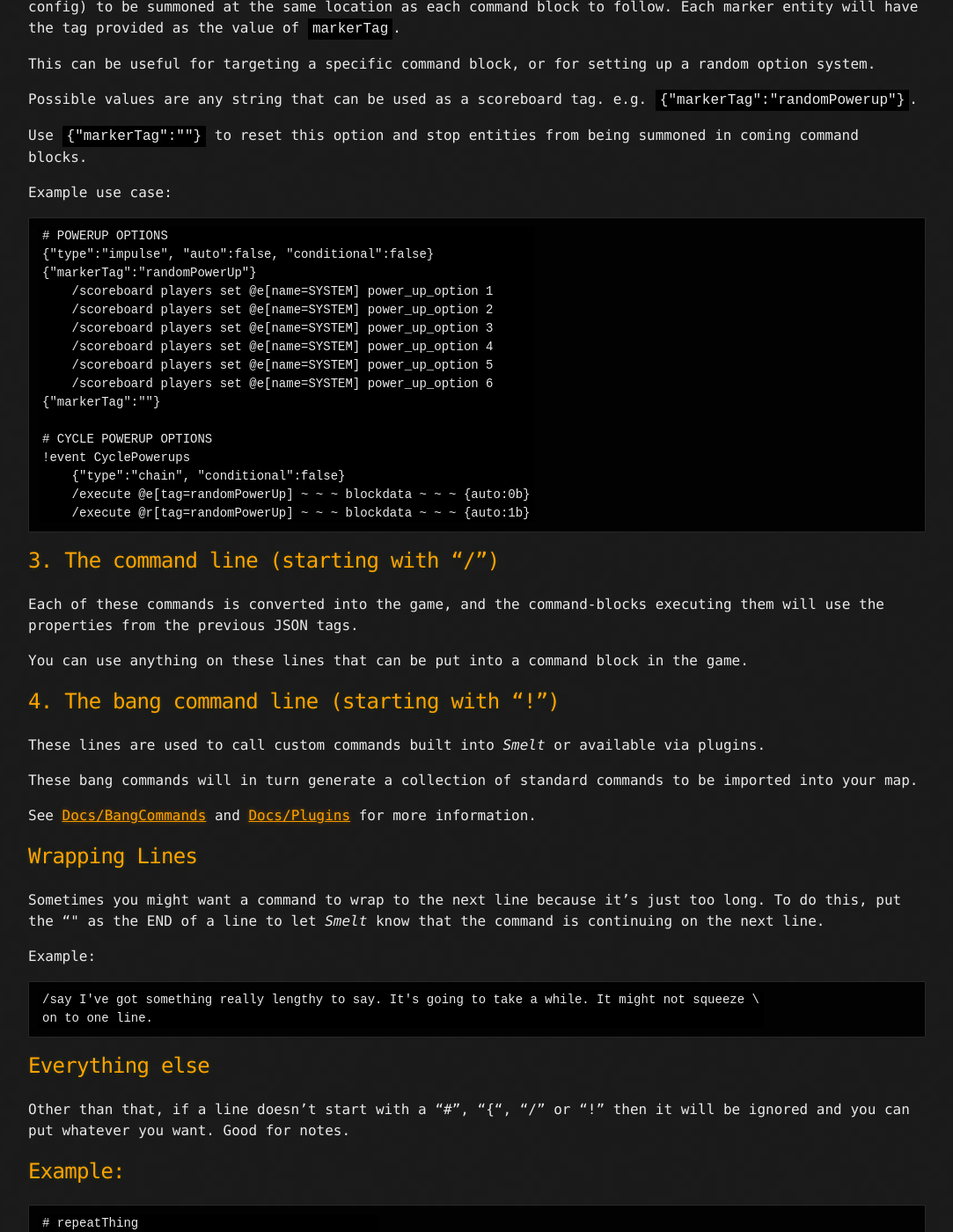
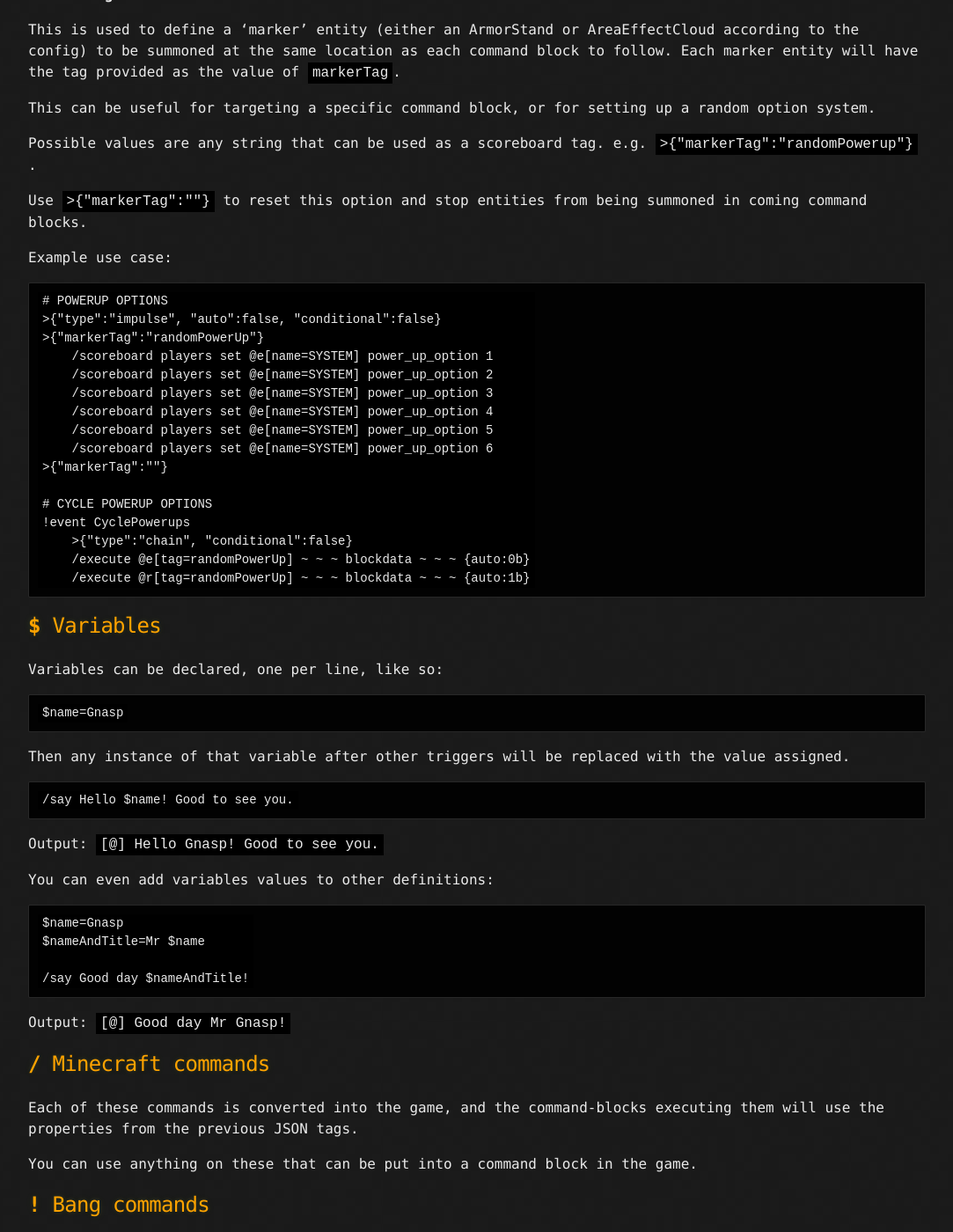
Before and after one commit to GnaspGames/Smelt, a Jekyll site: the page built from syntax.md, in a window 1280 px wide and 1400 px high, scrolled down 2032 px. Shown: the whole window at 88% size, without its empty margins (98-1181 px from the left). Built offline with Jekyll 4.4.1, drawn with Linux system fonts in a browser that asks for light colours; some of the changed text lies outside the part shown.

Commit message:
Update Syntax documentation

```diff
--- a/syntax.md
+++ b/syntax.md
@@ -8,22 +8,22 @@
 Smelt's MCC Syntax
 ==================
 
-There are 4 different types of lines used in the *Smelt* MCC syntax.
+There are 5 different *triggers* used in the Smelt MCC syntax.
+A trigger is used to specify what will be in the following lines.
 
-1. **New row line (starting with "#")**. <br>
+1. The *hash* **`#`** triggers a **new command block row**. <br>
    Used to create a new row of command blocks.
-2. **JSON lines (using "{" and "}", always on one line)**. <br>
-   Used to set properties for the following commands.
-3. **Command lines (starting with "/")**. <br>
-   Used to enter Minecraft commands.
-4. **Bang command line (starting with "!")**. <br>
-   Used to call special commands built into *Smelt* or added via plugins.
-
-
+   Text after the `#` is used to label the row.
+2. The *right angle bracket* **`>`** trigger is for **JSON properties**. <br>
+   A valid JSON string (in curly `{}` brackets) is then used
+   to set properties for the commands.
+3. The *dollar* **`$`** is used to **define variables**.
+4. The **`/`** *slash* is used to write **Minecraft commands**. <br>
+5. The *exclamation* **`!`** trigger is used to execute **Smelt's bang commands**.
 
 Let's consider each of these one at a time:
 
-## 1. The new row line (starting with "#")
+## **#** New command block row
 
 Each of these starts a new row of command blocks.
 
@@ -33,9 +33,11 @@
 
 A line with no text after the "#" can be used to create a gap between your command block rows. No row marker will be created.
 
-## 2. The JSON line (using "{" and "}", always on one line)
+## **>** JSON properties
 
-For example `{"type":"repeating","auto":true}`.
+After the `>` character, the rest of the content should be valid JSON using curly brackets `{}`.
+
+For example `>{"type":"repeating","auto":true}`.
 
 This is used to set the properties of all command blocks following until a tag is changed.
 
@@ -47,7 +49,7 @@
 
 Possible values are `"impulse"`, `"repeating"` or `"chain"`.
 
-Example: `{"type":"repeating"}`
+Example: `>{"type":"repeating"}`
 
 **"auto"**
 
@@ -55,7 +57,7 @@
 
 Possible values are `true` or `false`. Double quotes should not be used around values on this property.
 
-Example: `{"auto":false}`
+Example: `>{"auto":false}`
 
 **"conditional"**
 
@@ -64,7 +66,7 @@
 
 Possible values are `true` or `false`. Double quotes should not be used around values on this property.
 
-Example: `{"conditional":true}`
+Example: `>{"conditional":true}`
 
 **"executeAs"**
 
@@ -72,11 +74,11 @@
 
 Currently this only supports one entity selector, but it may be extended to allow for more as a list.
 
-Any valid entity selector, e.g. `{"executeAs":"@a[score_lives=0]"}`
+Any valid entity selector, e.g. `>{"executeAs":"@a[score_lives=0]"}`
 
 This will be inserted before any following commands as `/execute @a[score_lives=0] ~ ~ ~ /say Hello World`.
 
-Use `{"executeAs":""}` to reset this option.
+Use `>{"executeAs":""}` to reset this option.
 
 **"markerTag"**
 
@@ -85,92 +87,109 @@
 
 This can be useful for targeting a specific command block, or for setting up a random option system.
 
-Possible values are any string that can be used as a scoreboard tag. e.g. `{"markerTag":"randomPowerup"}`.
+Possible values are any string that can be used as a scoreboard tag. e.g. `>{"markerTag":"randomPowerup"}`.
 
-Use `{"markerTag":""}` to reset this option and stop entities from being summoned in coming command blocks.
+Use `>{"markerTag":""}` to reset this option and stop entities from being summoned in coming command blocks.
 
 Example use case:
 
 
     # POWERUP OPTIONS
-    {"type":"impulse", "auto":false, "conditional":false}
-    {"markerTag":"randomPowerUp"}
+    >{"type":"impulse", "auto":false, "conditional":false}
+    >{"markerTag":"randomPowerUp"}
         /scoreboard players set @e[name=SYSTEM] power_up_option 1
         /scoreboard players set @e[name=SYSTEM] power_up_option 2
         /scoreboard players set @e[name=SYSTEM] power_up_option 3
         /scoreboard players set @e[name=SYSTEM] power_up_option 4
         /scoreboard players set @e[name=SYSTEM] power_up_option 5
         /scoreboard players set @e[name=SYSTEM] power_up_option 6
-    {"markerTag":""}
+    >{"markerTag":""}
 
     # CYCLE POWERUP OPTIONS
     !event CyclePowerups
-        {"type":"chain", "conditional":false}
+        >{"type":"chain", "conditional":false}
         /execute @e[tag=randomPowerUp] ~ ~ ~ blockdata ~ ~ ~ {auto:0b}
         /execute @r[tag=randomPowerUp] ~ ~ ~ blockdata ~ ~ ~ {auto:1b}
 
 
-## 3. The command line (starting with "/")
+## **$** Variables
+
+Variables can be declared, one per line, like so:
+
+    $name=Gnasp
+
+Then any instance of that variable after other triggers will be replaced with the value assigned.
+
+    /say Hello $name! Good to see you.
+
+Output: `[@] Hello Gnasp! Good to see you.`
+
+You can even add variables values to other definitions:
+
+    $name=Gnasp
+    $nameAndTitle=Mr $name
+
+    /say Good day $nameAndTitle!
+
+Output: `[@] Good day Mr Gnasp!`
+
+## **/** Minecraft commands
 
 Each of these commands is converted into the game, and the command-blocks executing them will use the properties
 from the previous JSON tags.
 
-You can use anything on these lines that can be put into a command block in the game.
+You can use anything on these that can be put into a command block in the game.
 
-## 4. The bang command line (starting with "!")
+## **!** Bang commands
 
-These lines are used to call custom commands built into *Smelt* or available via plugins.
+These are used to call custom commands built into *Smelt* or available via plugins.
 
-These bang commands will in turn generate a collection of standard commands to be imported into your map.
+A bang command will in turn generate standard Minecraft commands to be imported into your map.
 
 See [Docs/BangCommands](bangcommands.html) and [Docs/Plugins](plugins.html) for more information.
 
 ## Wrapping Lines
 
-Sometimes you might want a command to wrap to the next line because it's just too long. To do this, put the "\" as the END of a line to let *Smelt* know that the command is continuing on the next line.
+Sometimes you might want a command to wrap to the next line because it's just too long.
+Smelt now automatically expects this. Unless a trigger character is found at the beginning
+of a line, Smelt will consider each line to be a continuation of the last line.
 
 Example:
 
 
-    /say I've got something really lengthy to say. It's going to take a while. It might not squeeze \
-    on to one line.
+    /say I've got something really lengthy to say.
+    It's going to take a while.
+    It might not squeeze onto one line.
 
+Output: `[@] I've got something really lengthy to say. It's going to take a while. It might not squeeze onto one line.`
 
-## Everything else
-
-Other than that, if a line doesn't start with a "#", "{", "/" or "!" then it will be ignored and you can put whatever
-you want. Good for notes.
+Each concatenated line will be added to the last with an additional
+space included.
 
 ## Example:
 
-
+    $name=Gnasp
     # repeatThing
-    {"type":"repeating","auto":true}
+    >{"type":"repeating","auto":true}
     /testfor @e[name=repeatThing]
-        {"conditional":true}
+        >{"conditional":true}
         /say repeatThing exists!
-            {"type":"chain", "conditional":false}
-            /say repeatThing still running!
+            >{"type":"chain", "conditional":false}
+            /say Hi $name!
             /say repeatThing finised!
 
     # Another line
-    {"type":"impulse","auto":false}
+    >{"type":"impulse","auto":false}
     /say TEST
-        {"type":"chain", "auto":true}
+        >{"type":"chain", "auto":true}
         /say TEST 2
         /say TEST 3
 
-
 This will create the following command-blocks:
 
-A repeating command block, with auto set to true, running the `/testfor @e[name=repeatThing]` command.
-
-Then a conditional repeating command block, with auto also set to true (inherited from last JSON tag), running the `/say repeatThing exists!` command.
-
-Then two non-conditional chain command blocks, with auto still set to true as before (still using the previous value, not overwritten in last JSON tag line), running  the following commands: `/say repeatThing still running!` and `/say repeatThing finised!`.
-
-Then a new line of command blocks is started.
-
-First an impulse command block, with auto set to false, which would run the command `/say TEST` when executed.
-
-This is followed by two chain command blocks (still not conditional, since it's still false from the previous reference), but now auto has been set to true, and they would run the following commands when the impulse command is executed; `/say TEST 2` and `/say TEST 2`.
+* A repeating command block, with auto set to true, running the `/testfor @e[name=repeatThing]` command.
+* Then a conditional repeating command block, with auto also set to true (inherited from last JSON tag), running the `/say repeatThing exists!` command.
+* Then two non-conditional chain command blocks, with auto still set to true as before (still using the previous value, not overwritten in last JSON tag line), running  the following commands: `/say Hi Gnasp!` and `/say repeatThing finised!`.
+* Then a new line of command blocks is started.
+* First an impulse command block, with auto set to false, which would run the command `/say TEST` when executed.
+* This is followed by two chain command blocks (still not conditional, since it's still false from the previous reference), but now auto has been set to true, and they would run the following commands when the impulse command is executed; `/say TEST 2` and `/say TEST 2`.
```
